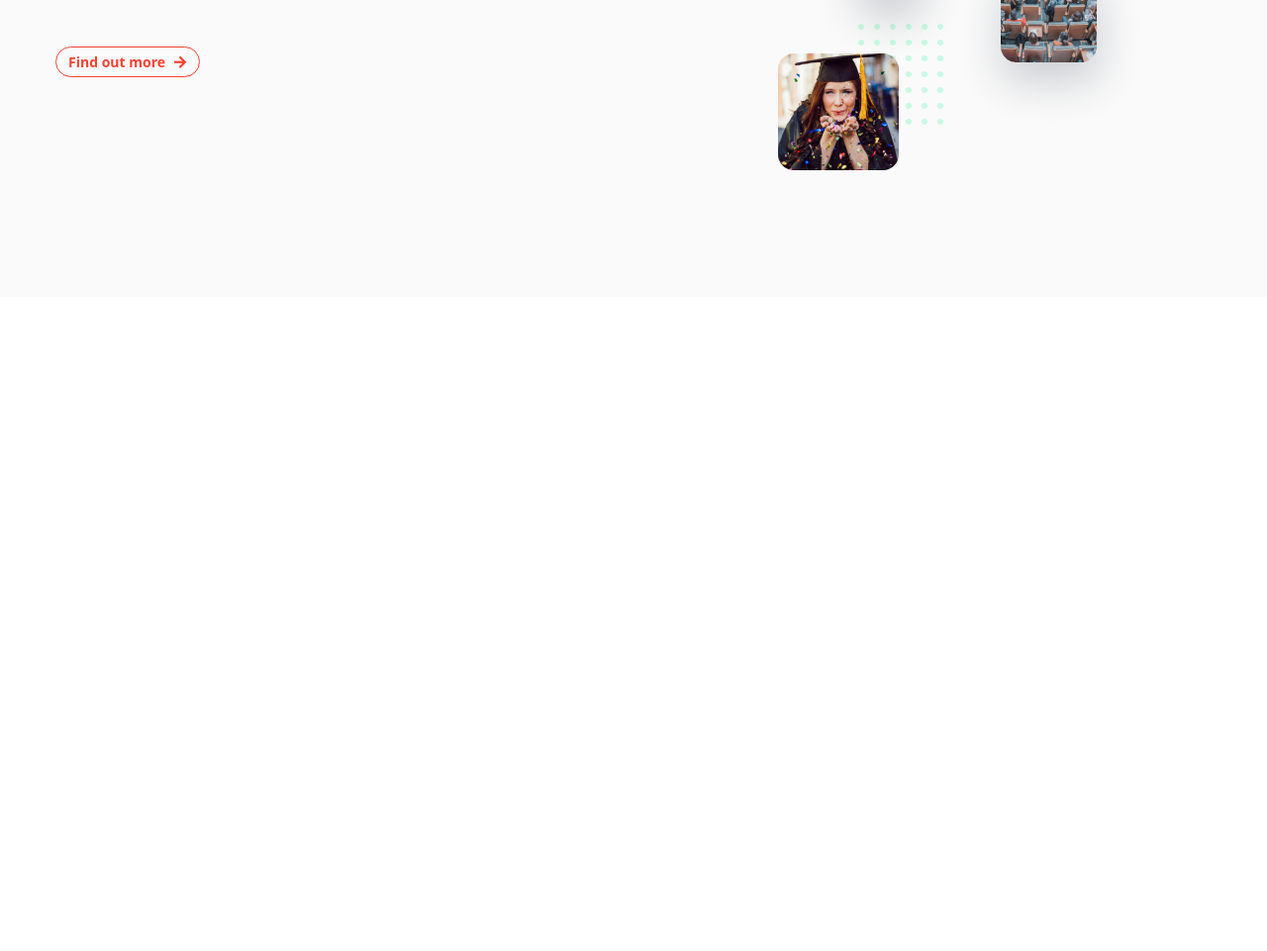
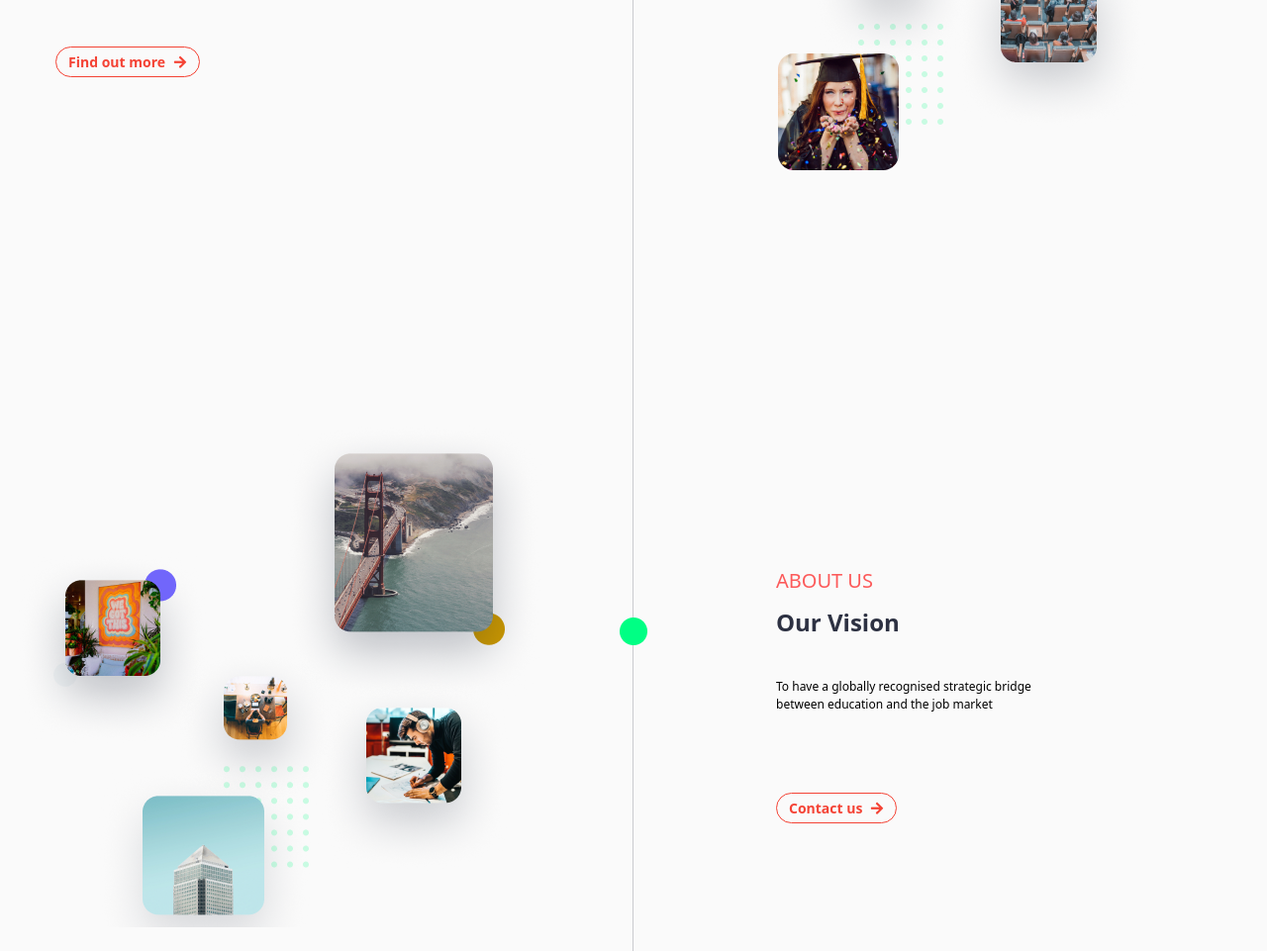
Before and after one commit to marufahmed347/Bootstrap-or-Tailwind-CSS-Assignment-1, a website built with Vite: page index.html in a window 1280 px wide. Shown: the part 1759-2720 px from the top of the page at 99% size. Before the commit the page ends 2059 px from the top, so only its background shows below. Built offline with nearby package versions, Linux system fonts and the light colour scheme.

Commit message:
vision done

```diff
--- a/index.html
+++ b/index.html
@@ -122,7 +122,35 @@
 
         </section>
 
+                <!--our vision-->
 
+                <section class="container grid grid-cols-12 mx-auto gap-8 md:px:0 px-4 md:py-32 py-10 bg-[#FAFAFA]">
+
+                    <div class="md:col-span-6 col-span-12">
+                        <img src="img/Right.png" alt="">
+                    </div>
+
+                    <div class="md:col-span-6 col-span-12 md:ml-32 md:py-10 md:mx-10 place-content-center">
+
+                        <h5 class="text-[#FC5A5A] text-xs md:text-xl uppercase pt-5 md:pt-10">About us</h5>
+
+                        <h2 class="font-semibold md:text-2xl text-xl text-[#2D3142] pt-1 md:pt-3">Our Vision </h2>
+
+                        <p class="text-[#000000] text-xs leading-normal pt-5 md:pt-10">To have a globally recognised strategic bridge <br> between education and the job market</p>
+
+                        <button class="flex items-center gap-2 border border-[#F44335] rounded-full px-3 py-1 mt-10 md:mt-20 transition hover:scale-105 hover:translate-y-1"><span class="text-[14px] font-semibold text-[#F44335]">Contact us</span>
+                            <img class="w-fit" src="img/Icon.png" alt="">
+                        </button>
+
+                    </div>
+
+
+
+                </section>
+
+                <div class="relative">
+                    <img class="md:block mx-auto hidden md:mt-[-1150px] " src="img/Line and circle content.png" alt="">
+                </div>
 
 
 </body>
```
